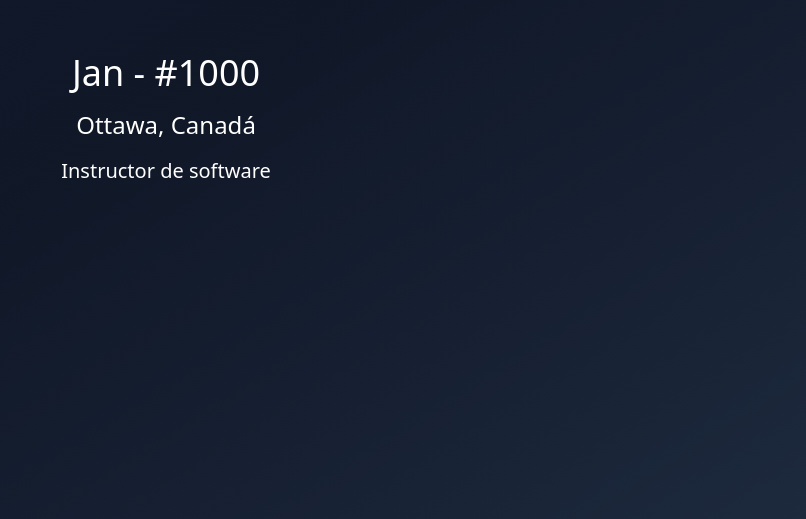
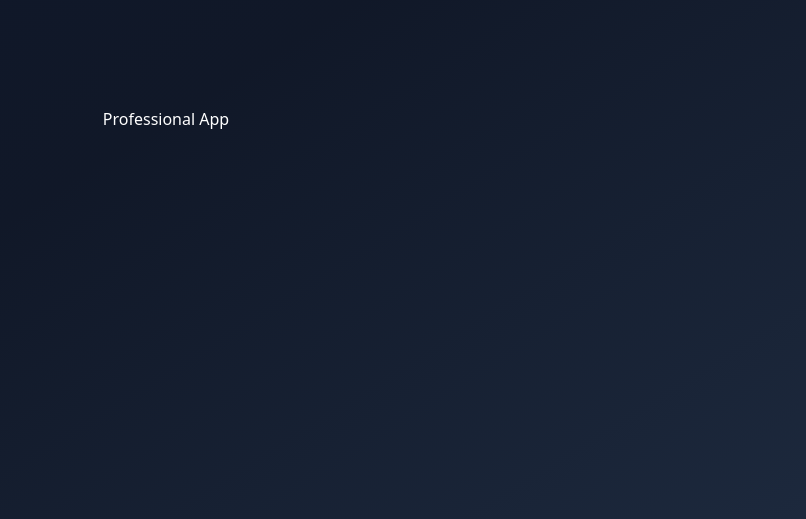
Before and after one commit to JanDevs/04-hooks-app, a React (Vite) app: page / in a window 1280 px wide. Shown: the part 281-800 px from the top of the page, without its empty margins (474-1280 px from the left). Built offline with nearby package versions, Linux system fonts and the light colour scheme.

Commit message:
Preparación sección useContext

```diff
--- a/src/08-use-suspense/ClientInformation.tsx
+++ b/src/08-use-suspense/ClientInformation.tsx
@@ -1,5 +1,5 @@
-import { use, useEffect, type Usable } from "react"
-import { getUserAction, type User } from "./api/get-user.action"
+import { use, type Usable } from "react"
+import { type User } from "./api/get-user.action"
 
 interface Props {
     getUser: Usable<User>
--- /dev/null
+++ b/src/09-useContext/ProfessionalApp.tsx
@@ -0,0 +1,11 @@
+
+
+const ProfessionalApp = () => {
+  return (
+    <div className='bg-gradient flex flex-col'>
+      <h1>Professional App</h1>
+    </div>
+  )
+}
+
+export default ProfessionalApp
--- /dev/null
+++ b/src/09-useContext/pages/about/AboutPage.tsx
@@ -0,0 +1,10 @@
+
+const AboutPage = () => {
+  return (
+    <div>
+
+    </div>
+  )
+}
+
+export default AboutPage
--- /dev/null
+++ b/src/09-useContext/pages/auth/LoginPage.tsx
@@ -0,0 +1,10 @@
+
+const LoginPage = () => {
+  return (
+    <div>
+
+    </div>
+  )
+}
+
+export default LoginPage
--- /dev/null
+++ b/src/09-useContext/pages/profile/ProfilePage.tsx
@@ -0,0 +1,10 @@
+
+const ProfilePage = () => {
+  return (
+    <div>
+
+    </div>
+  )
+}
+
+export default ProfilePage
--- a/src/main.tsx
+++ b/src/main.tsx
@@ -1,6 +1,6 @@
-import { StrictMode, Suspense } from 'react'
+import { StrictMode} from 'react'
 import { createRoot } from 'react-dom/client'
-import { Toaster, toast } from 'sonner';
+import { Toaster } from 'sonner';
 import './index.css'
 // import HooksApp from './HooksApp'
 // import { TrafficLight } from './01-useState/TrafficLight'
@@ -13,20 +13,21 @@ import './index.css'
 // import MemoHook from './06-memos/MemoHook'
 // import MemoCounter from './06-memos/MemoCounter'
 // import { InstagromApp } from './07-useOptimistic/InstagromApp'
-import ClientInformation from './08-use-suspense/ClientInformation';
-import { getUserAction } from './08-use-suspense/api/get-user.action';
+// import ClientInformation from './08-use-suspense/ClientInformation';
+// import { getUserAction } from './08-use-suspense/api/get-user.action';
+import ProfessionalApp from './09-useContext/ProfessionalApp';
 
 
 createRoot(document.getElementById('root')!).render(
   <StrictMode>
     <Toaster />
-    <Suspense fallback={
+    {/* <Suspense fallback={
         <div className='bg-gradient flex flex-col'>
           <h1 className='text-2xl'>Cargando...</h1>
         </div>
       }>
       <ClientInformation getUser={ getUserAction(1000) } />
-    </Suspense>
-
+    </Suspense> */}
+    <ProfessionalApp />
   </StrictMode>,
 )
```
